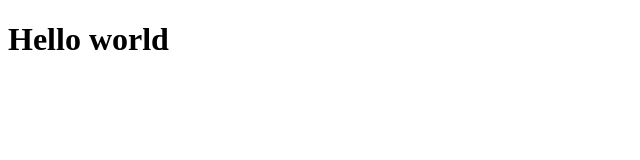
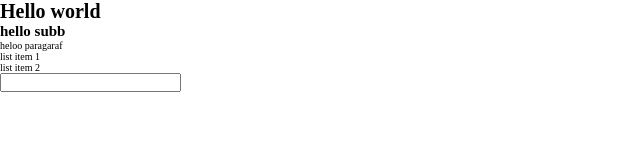
Before and after one commit to PioacaRobert/github, a plain HTML site: page index.html in a window 1280 px wide. Shown: the whole page, without its empty margins (0-640 px from the left). Drawn offline with Linux system fonts and the light colour scheme.

Commit message:
add reset css

```diff
--- /dev/null
+++ b/css/style.css
@@ -0,0 +1,41 @@
+/* START RESET */
+
+* {
+    box-sizing: border-box;
+    margin: 0;
+    padding: 0;
+}
+
+ul, ol {
+    list-style-type: none;
+}
+
+a {
+    text-decoration: none;
+}
+
+input:focus {
+    box-shadow: unset;
+    outline: unset;
+    border: unset;
+}
+html {
+    font-size: 10px;
+}
+
+/*
+
+px - initate fixa, 1px= 1led din monitor
+% - 1% din parintele direct
+vh - 1% din viewport height
+vw - 1% din viewport width
+em - 1em = font-size in px a celui mai apropiat parinte care are font-size definit
+rem - 1rem = font-size definit pe elemetul HTML
+
+
+*/
+
+
+
+/* * = all elements */
+/* END RESET */
--- a/index.html
+++ b/index.html
@@ -4,8 +4,17 @@
         <title>Curs 1</title>
         <meta charset="UTF-8">
         <meta name="viewport" content="width-device-width,initial-scale=1.0">
+        <link rel="stylesheet" href="css/style.css">
     </head>
     <body>
         <h1>Hello world</h1>
+        <h2>hello subb</h2>
+        <p>heloo paragaraf</p>
+        <ul>
+            <li>list item 1</li>
+            <li>list item 2</li>
+        </ul>
+
+        <input type="text">
     </body>
 </html>
```
